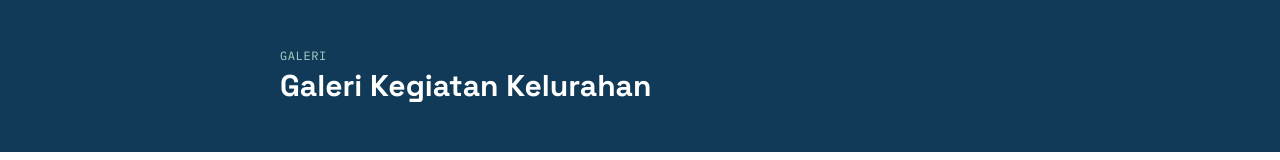
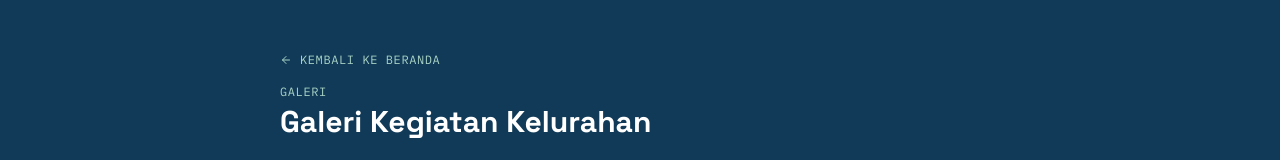
Before and after one commit to mentegagorengz/Project_Profile_Desa, a Next.js app: page /galeri in a window 1280 px wide. Shown: the top 160 px of the page. Built offline with nearby package versions, Linux system fonts and the light colour scheme; no server answers; the database is empty.

Commit message:
style: polish remaining public pages (galeri, berita detail) (Task 11)

```diff
--- a/app/galeri/page.tsx
+++ b/app/galeri/page.tsx
@@ -1,4 +1,6 @@
 import { createClient } from '@/lib/supabase/server'
+import Link from 'next/link'
+import { ArrowLeft } from 'lucide-react'
 
 export default async function GaleriPublikPage() {
   const supabase = await createClient()
@@ -11,6 +13,12 @@ export default async function GaleriPublikPage() {
     <main className="min-h-screen">
       <header className="bg-prussian py-12">
         <div className="mx-auto max-w-3xl px-6">
+          <Link
+            href="/"
+            className="inline-flex items-center gap-2 text-pastel-blue font-mono text-xs uppercase tracking-wider mb-4 hover:text-white transition"
+          >
+            <ArrowLeft className="w-3 h-3" /> Kembali ke Beranda
+          </Link>
           <p className="font-mono text-xs uppercase tracking-wider text-pastel-blue mb-1">Galeri</p>
           <h1 className="font-display text-3xl font-bold text-white">Galeri Kegiatan Kelurahan</h1>
         </div>
```
